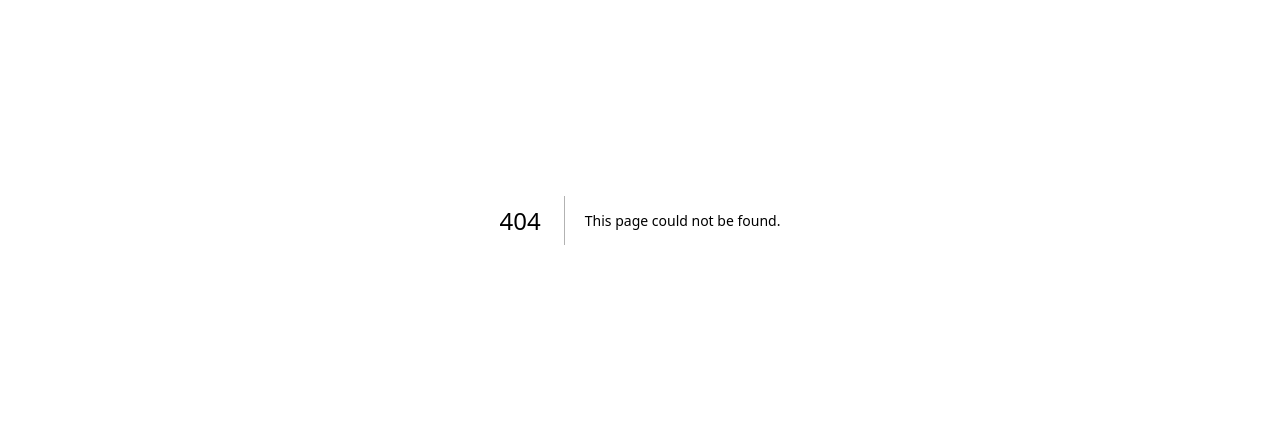
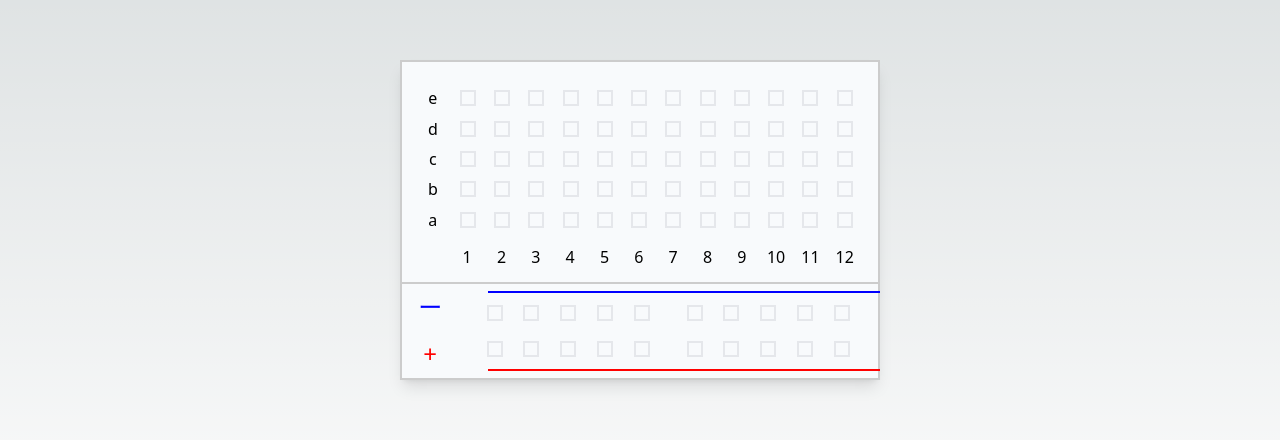
Before and after one commit to el4s-ih14-2023/frontend_base, a Next.js app: page /BreadBoard in a window 1280 px wide. Before the commit this address had no page. Shown: the part 180-620 px from the top of the page. Built offline with nearby package versions, Linux system fonts and the light colour scheme.

Commit message:
基盤の座標取得

```diff
--- /dev/null
+++ b/src/pages/BreadBoard.tsx
@@ -0,0 +1,210 @@
+import { NextPage } from 'next';
+import { useState } from 'react';
+
+const BreadBoard: NextPage = () => {
+  // エリアA カラム数
+  const columnA = 12;
+  // エリアA ロウリスト
+  const rowLists = ['e', 'd', 'c', 'b', 'a'];
+  // エリアB 1ブロックカラム数
+  const inColumnB = 5;
+  // エリアB　カラム数
+  const columnB = 2;
+  // エリアB　ロウ数
+  const rowB = 2;
+
+  // エリアA座標
+  //   const [positionA, setPositionA] = useState([99, 99]);
+  // エリアB座標
+  //   const [positionB, setPositionB] = useState([99, 99]);
+
+  // 座標格納
+  const [position, setPosition] = useState([
+    [99, 99, 99],
+    [99, 99, 99],
+  ]);
+  // ポジション初期値
+  const defaultPosition = [99, 99, 99];
+
+  //   座標取得メソッド
+  const getPosition = (column: number, row: number, area: number) => {
+    // area == 0 の場合　エリアAの座標
+    // area == 1 の場合　エリアBの座標
+
+    if (position[0] == defaultPosition) {
+      setPosition([
+        [column, row, area],
+        [column, row, area],
+      ]);
+    } else {
+      setPosition([[column, row, area], position[0]]);
+    }
+    console.log(position);
+  };
+
+  // エリアA 穴ハンドラー
+  const handleHoleAClick = (column: number, row: number) => {
+    // setPositionA([column, row]);
+    // getPosition(positionA);
+
+    // 配列３つ目は、エリアAを表す
+    getPosition(column, row, 0);
+  };
+
+  // エリアB 穴ハンドラー
+  const handleHoleBClick = (column: number, row: number) => {
+    // setPositionB([column, row]);
+    // getPosition(positionB);
+
+    // 配列３つ目は、エリアBを表す
+    getPosition(column, row, 1);
+  };
+
+  // エリアA 穴 レイアウト
+  const holeA = (column: number, row: number) => {
+    return (
+      <div className="w-[1.5rem] h-[1.5rem] flex justify-center items-center my-[.2rem]">
+        <button
+          id={'areaA_' + String(column) + String(row)}
+          onClick={() => handleHoleAClick(column, row)}
+          className={`border-2 w-[1rem] h-[1rem] active:bg-black`}
+        ></button>
+      </div>
+    );
+  };
+
+  // エリアB 穴 レイアウト
+  const holeB = (column: number, row: number) => {
+    return (
+      <div className="w-[1.5rem] h-[1.5rem] flex justify-center items-center my-[.2rem] mx-[.4rem]">
+        <button
+          id={'areaB_' + String(column) + String(row)}
+          onClick={() => handleHoleBClick(column, row)}
+          className={`border-2 w-[1rem] h-[1rem] focus:bg-black`}
+        ></button>
+      </div>
+    );
+  };
+
+  // エリアA 1ブロック レイアウト
+  const holeBlockA = (columnIndex: number) => {
+    const blocks = [];
+    for (let i = 0; i < rowLists.length; i++) {
+      blocks.push(holeA(columnIndex, rowLists.length - i - 1));
+    }
+    return (
+      <>
+        {blocks.map((block, index) => (
+          <div key={index} className="flex flex-col">
+            {block}
+          </div>
+        ))}
+      </>
+    );
+  };
+
+  // エリアA 穴 全体レイアウト
+  const holeAreaA = () => {
+    const columnHoles = [];
+    for (let i = 1; i < columnA + 1; i++) {
+      columnHoles.push(holeBlockA(i));
+    }
+    return columnHoles.map((columnHole, index) => (
+      <div key={index} className="flex flex-col">
+        {columnHole}
+      </div>
+    ));
+  };
+
+  // エリアB ブロック レイアウト
+  const holeRowBlockB = (rowIndex: number) => {
+    const blocks = [];
+
+    for (let i = 0; i < inColumnB * columnB; i++) {
+      blocks.push(holeB(i, rowIndex));
+    }
+
+    return (
+      <>
+        {blocks.map((block, index) => (
+          <div key={index} className={`flex justify-center ${inColumnB / index == 1 ? 'ml-[1rem]' : ''}`}>
+            {block}
+          </div>
+        ))}
+      </>
+    );
+  };
+
+  // エリアB 穴 全体レイアウト
+  const holeAreaB = () => {
+    const rowHoles = [];
+    for (let i = 0; i < rowB; i++) {
+      rowHoles.push(holeRowBlockB(i));
+    }
+
+    return (
+      <div className="flex flex-col justify-around items-center w-full py-[5px]">
+        <div className="w-[93.5%] border-b-2 ml-[2rem] border-[#00f]"></div>
+        {rowHoles.map((row, index) => (
+          <div key={index} className="flex justify-around">
+            {row}
+          </div>
+        ))}
+        <div className="w-[93.5%] border-b-2 ml-[2rem] border-[#f00]"></div>
+      </div>
+    );
+  };
+
+  // 列番 レイアウト
+  const columnNum = () => {
+    let columns = [];
+    for (let i = 0; i < columnA; i++) {
+      columns.push(i + 1);
+    }
+    return columns.map((column, index) => (
+      <span className="w-[1.5rem] text-center" key={index}>
+        {column}
+      </span>
+    ));
+  };
+
+  return (
+    <>
+      <div className="w-screnn h-screen flex justify-center items-center">
+        {/* ブレッドーボード基盤 */}
+        <div className="w-[30rem] h-[20rem] border-2 border-[#ccc] bg-slate-50 shadow-lg flex flex-col items-center justify-center">
+          {/* エリア A */}
+          <div className="w-full h-[70%] px-[1rem] pt-[1rem] pb-[.5rem] flex flex-col justify-around items-center">
+            {/* 穴レイアウト */}
+            <div className="flex w-full">
+              {/* 行アルファベット */}
+              <div className="flex flex-col w-[2rem] mr-[.2rem]">
+                {rowLists.map((row, index) => (
+                  <span key={index} className="text-center py-[.2rem]">
+                    {row}
+                  </span>
+                ))}
+              </div>
+              {/* 穴の野郎ども */}
+              <div className="flex w-full justify-around">{holeAreaA()}</div>
+            </div>
+            {/* 列番 */}
+            <div className="flex justify-around w-full pl-[2rem]">{columnNum()}</div>
+          </div>
+          {/* 区切り線 */}
+          <div className="border-[#ccc] border-b-2 w-full"></div>
+          {/* エリア B */}
+          <div className="w-full h-[30%] flex">
+            <div className="w-[4rem] flex flex-col justify-around items-center">
+              <span className="text-[#00f] text-[1.5rem]">ー</span>
+              <span className="text-[#f00] text-[1.5rem]">+</span>
+            </div>
+            {holeAreaB()}
+          </div>
+        </div>
+      </div>
+    </>
+  );
+};
+
+export default BreadBoard;
```
